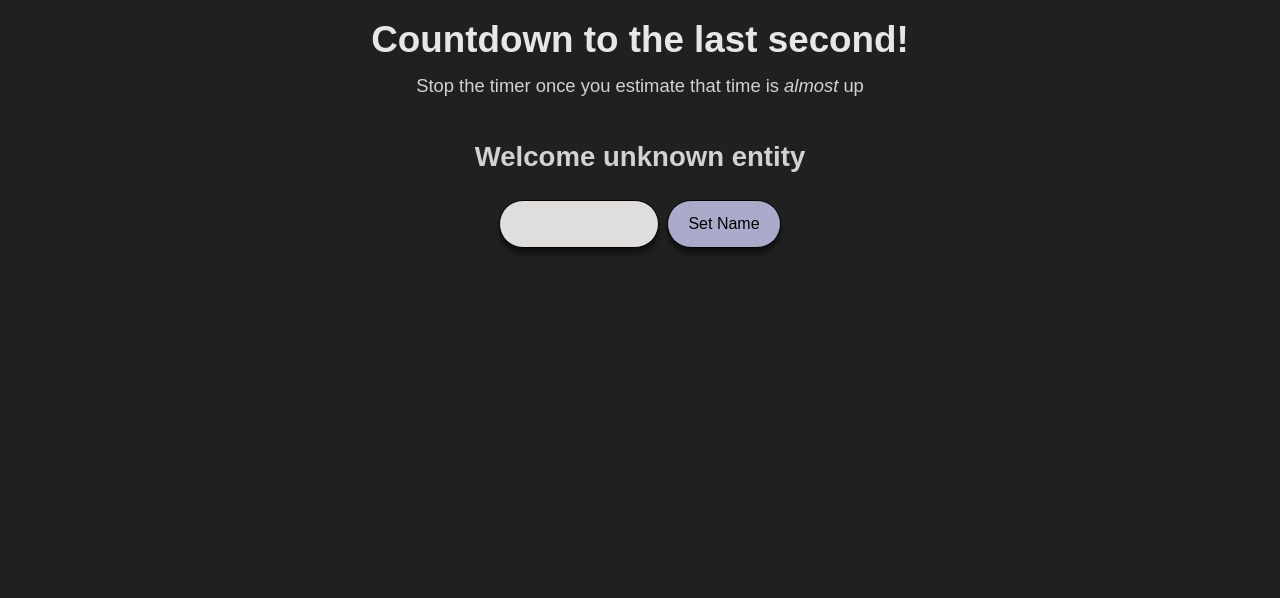
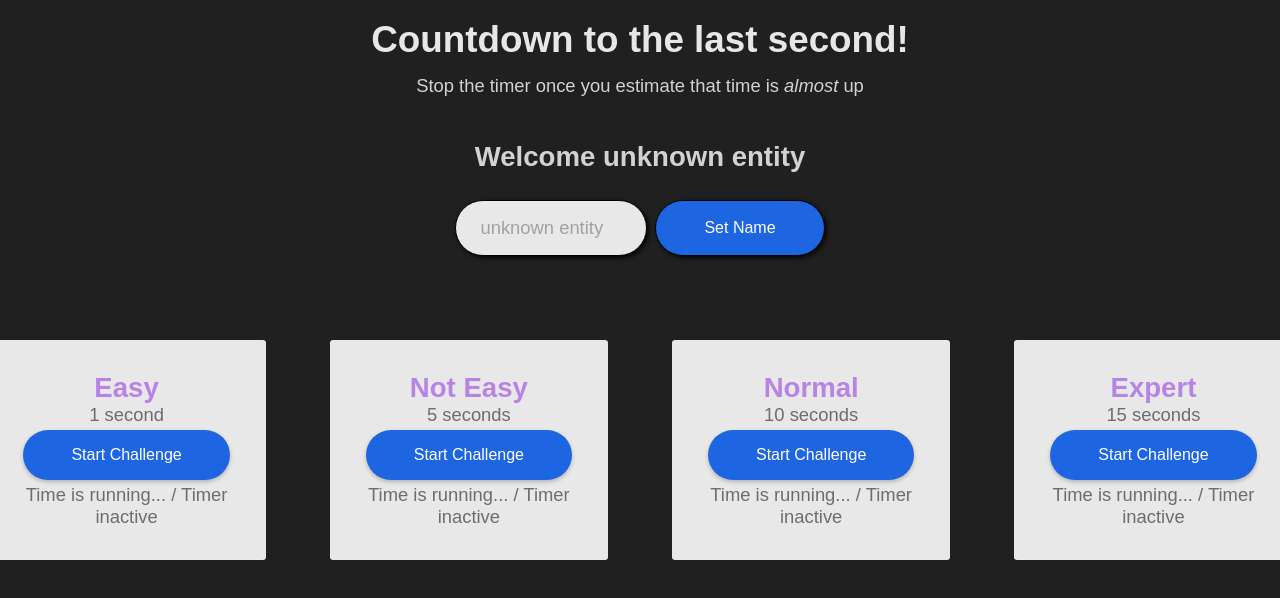
Before and after one commit to samko945/countdown-react, a React (Vite) app: page / in a window 1280 px wide. Shown: the top 598 px of the page. Built offline with nearby package versions, Linux system fonts and the light colour scheme.

Commit message:
create TimerChallenge component

```diff
--- a/src/App.jsx
+++ b/src/App.jsx
@@ -1,9 +1,16 @@
 import Player from "./components/Player";
+import TimerChallenge from "./components/TimerChallenge";
 
 function App() {
 	return (
 		<>
 			<Player />
+			<div id="challenges">
+				<TimerChallenge title="Easy" targetTime={1} />
+				<TimerChallenge title="Not Easy" targetTime={5} />
+				<TimerChallenge title="Normal" targetTime={10} />
+				<TimerChallenge title="Expert" targetTime={15} />
+			</div>
 		</>
 	);
 }
--- a/src/components/Player.jsx
+++ b/src/components/Player.jsx
@@ -5,6 +5,7 @@ export default function Player() {
 	const [playerName, setPlayerName] = useState();
 
 	function handleClick() {
+		if (playerNameInput.current.value === "") return;
 		setPlayerName(playerNameInput.current.value);
 		playerNameInput.current.value = "";
 	}
@@ -12,7 +13,7 @@ export default function Player() {
 		<section id="player">
 			<h2>Welcome {playerName ?? "unknown entity"}</h2>
 			<p>
-				<input ref={playerNameInput} type="text" />
+				<input ref={playerNameInput} type="text" placeholder={playerName ?? "unknown entity"} />
 				<button onClick={handleClick}>Set Name</button>
 			</p>
 		</section>
--- /dev/null
+++ b/src/components/TimerChallenge.jsx
@@ -0,0 +1,14 @@
+export default function TimerChallenge({ title, targetTime }) {
+	return (
+		<section className="challenge">
+			<h2>{title}</h2>
+			<p className="challenge-time">
+				{targetTime} second{targetTime > 1 ? "s" : ""}
+			</p>
+			<p>
+				<button>Start Challenge</button>
+			</p>
+			<p className="">Time is running... / Timer inactive</p>
+		</section>
+	);
+}
--- a/src/index.css
+++ b/src/index.css
@@ -23,25 +23,40 @@ button {
 	font-size: 1.15rem;
 	color: rgb(0, 0, 0);
 	display: block;
-	padding: 0.75rem 1.25rem;
-	border-radius: 1.5rem;
+	border-radius: 100vh;
 	border: 1px solid black;
-	background-color: rgb(224, 221, 221);
-	box-shadow: 0 6px 4px rgba(0, 0, 0, 0.462);
+	background-color: rgb(232, 232, 232);
+	box-shadow: 2px 2px 4px rgba(0, 0, 0, 0.853);
 	margin: 0.25rem;
+	transition: all 150ms ease;
 }
 
 input {
-	width: 10rem;
+	width: 12rem;
+	padding: 1rem 1.5rem;
+}
+
+input::placeholder {
+	color: rgba(0, 0, 0, 0.305);
+	transition: color 300ms ease;
+}
+input:focus::placeholder,
+input:hover::placeholder {
+	color: rgb(232, 232, 232);
 }
 
 button {
-	background-color: #aaaacb;
+	white-space: nowrap;
+	color: white;
+	background-color: #1e65e1;
 	cursor: pointer;
+	padding: 1rem 3rem;
 	font-size: 1rem;
 }
 button:hover {
-	background-color: #bfbfd8;
+	color: rgba(255, 255, 255, 0.924);
+	background-color: #216ef3;
+	box-shadow: 0 4px 8px rgb(0, 0, 0);
 }
 
 section {
@@ -52,3 +67,39 @@ section {
 	display: flex;
 	justify-content: center;
 }
+
+#challenges {
+	display: flex;
+	justify-content: center;
+	max-width: 800px;
+	margin: 0 auto;
+}
+
+.challenge {
+	width: 30rem;
+	margin: 2rem;
+	padding: 2rem;
+	display: flex;
+	flex-direction: column;
+	align-items: center;
+	border-radius: 0.2rem;
+	background-color: rgb(232, 232, 232);
+}
+
+.challenge h2,
+.challenge p {
+	color: rgb(67, 67, 67);
+	margin: 0;
+}
+
+.challenge h2 {
+	color: rgb(183, 132, 230);
+}
+.challenge p {
+	color: rgb(109, 109, 109);
+}
+
+.challenge button {
+	box-shadow: 0 2px 4px rgba(0, 0, 0, 0.226);
+	border: none;
+}
```
